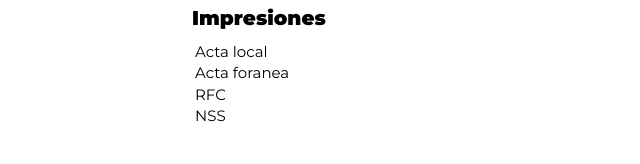
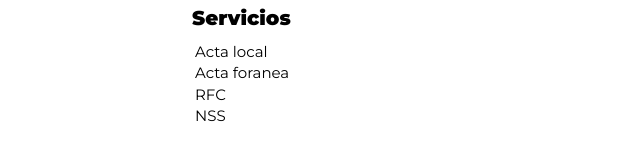
Before and after one commit to cesargmc/pixel-graphics, a website: page index.html in a window 1280 px wide. Shown: the part 447-611 px from the top of the page, 0-640 px from the left. Drawn offline with Linux system fonts and the light colour scheme.

Commit message:
final commit

```diff
--- a/index.html
+++ b/index.html
@@ -69,7 +69,7 @@
         </section>
 
         <section class="contenido-servicio">
-            <h2>Impresiones</h2>
+            <h2>Servicios</h2>
             <table>
                 <tbody>
                     <tr>
```
